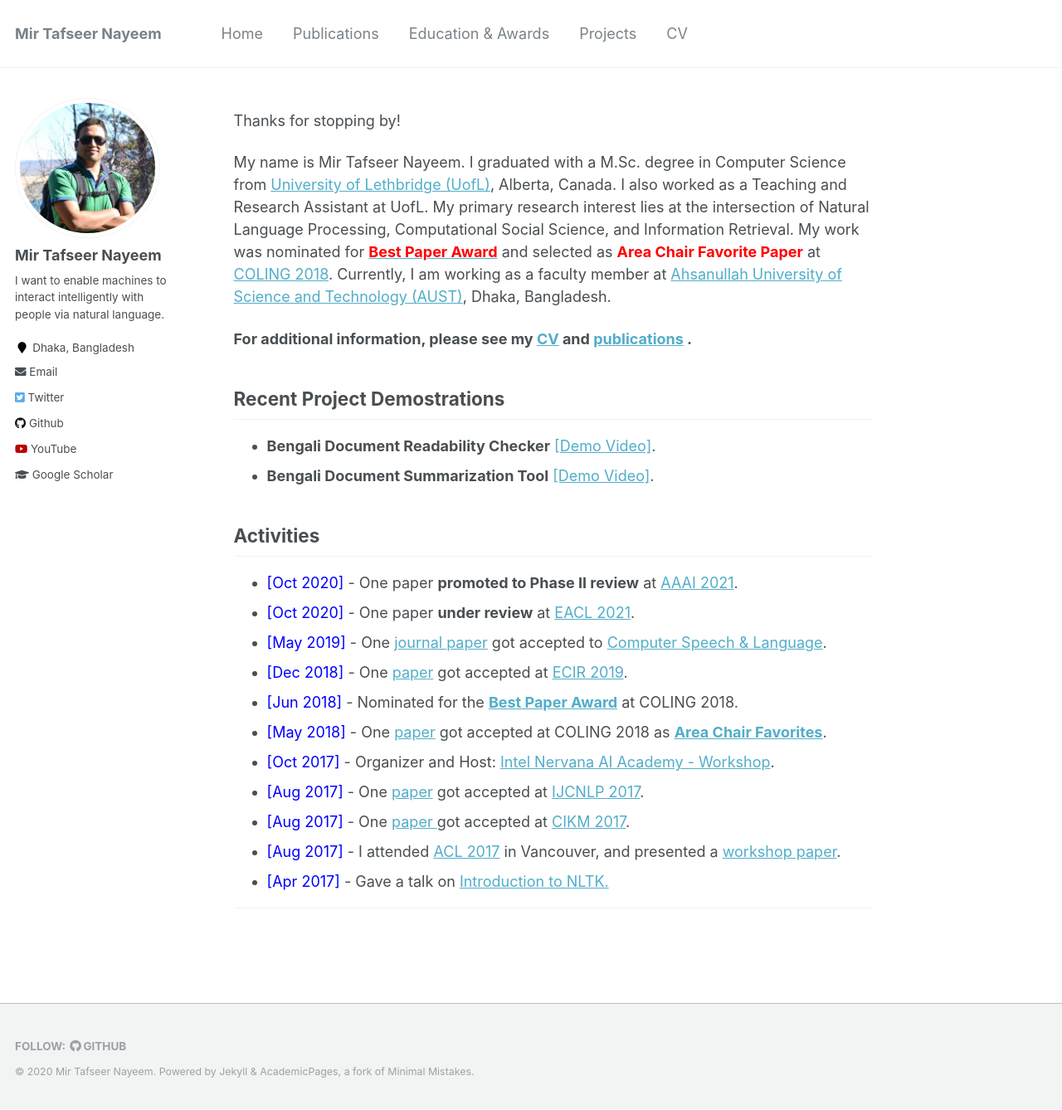
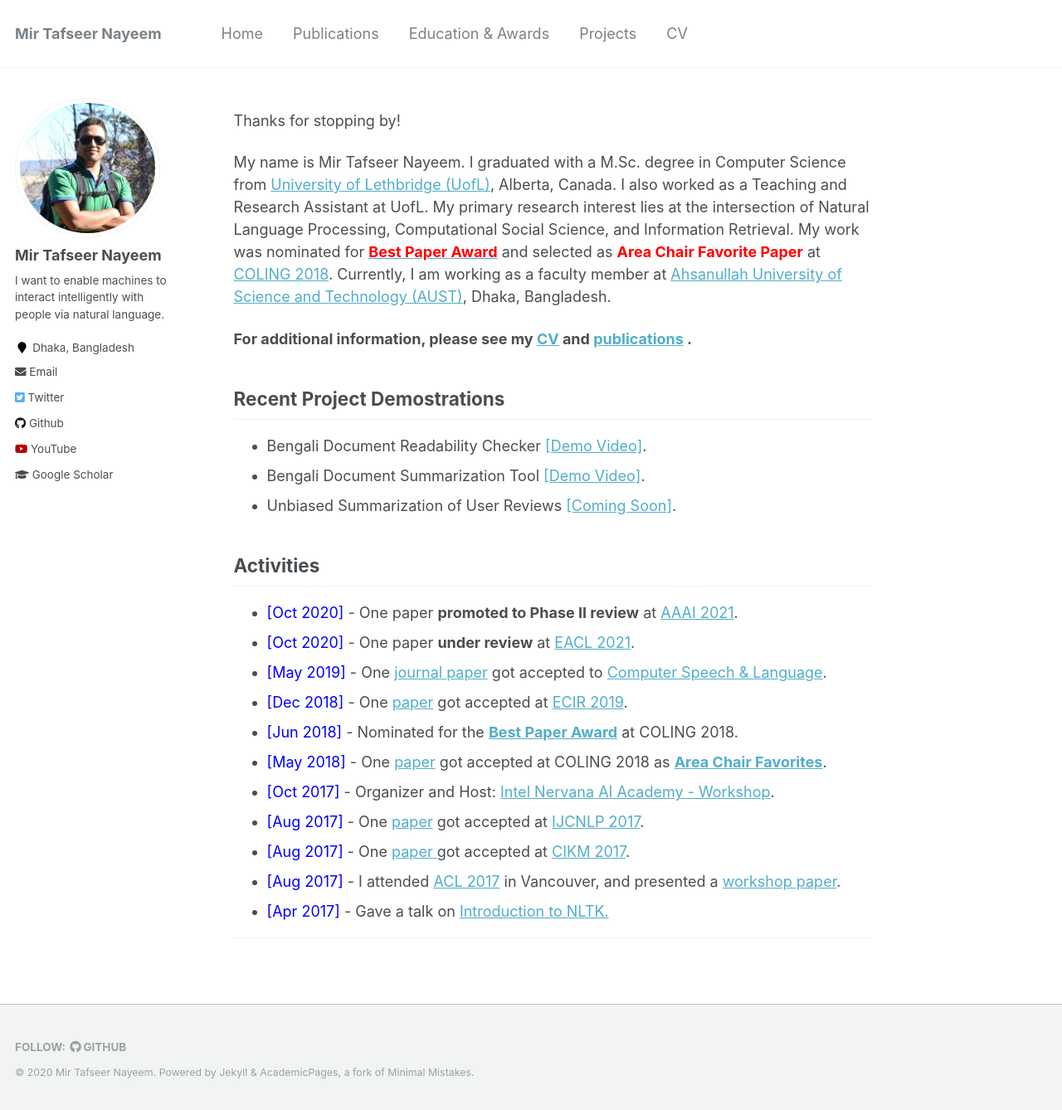
Before and after one commit to sujan-sarker/sujan-sarker.github.io, a Jekyll site: the page built from _pages/about.md, in a window 1280 px wide and 1338 px high. Shown: the whole window at 83% size. Built offline with Jekyll 4.4.1, drawn with Linux system fonts in a browser that asks for light colours.

Commit message:
Update about.md

```diff
--- a/_pages/about.md
+++ b/_pages/about.md
@@ -17,8 +17,9 @@ My name is Mir Tafseer Nayeem. I graduated with a M.Sc. degree in Computer Scien
 
 ## Recent Project Demostrations
 
-* **Bengali Document Readability Checker** [[Demo Video]](https://youtu.be/U05Pf9Y4tCQ).
-* **Bengali Document Summarization Tool** [[Demo Video]](https://youtu.be/LrnskktiXcg).
+* Bengali Document Readability Checker [[Demo Video]](https://youtu.be/U05Pf9Y4tCQ).
+* Bengali Document Summarization Tool [[Demo Video]](https://youtu.be/LrnskktiXcg).
+* Unbiased Summarization of User Reviews [[Coming Soon]](https://www.youtube.com/channel/UCfFEgu4mEqFNoqyJOvjKtQg).
 
 
 
```
